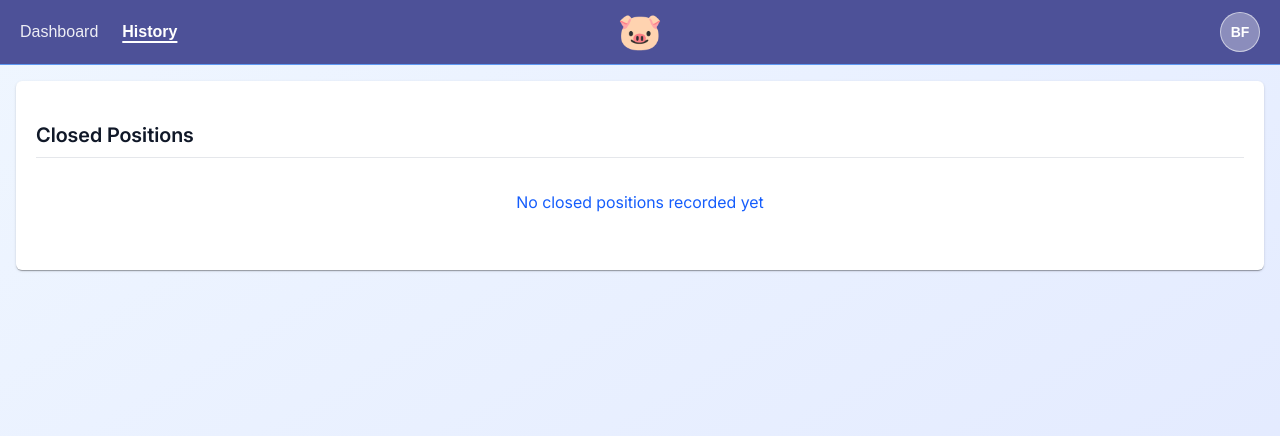
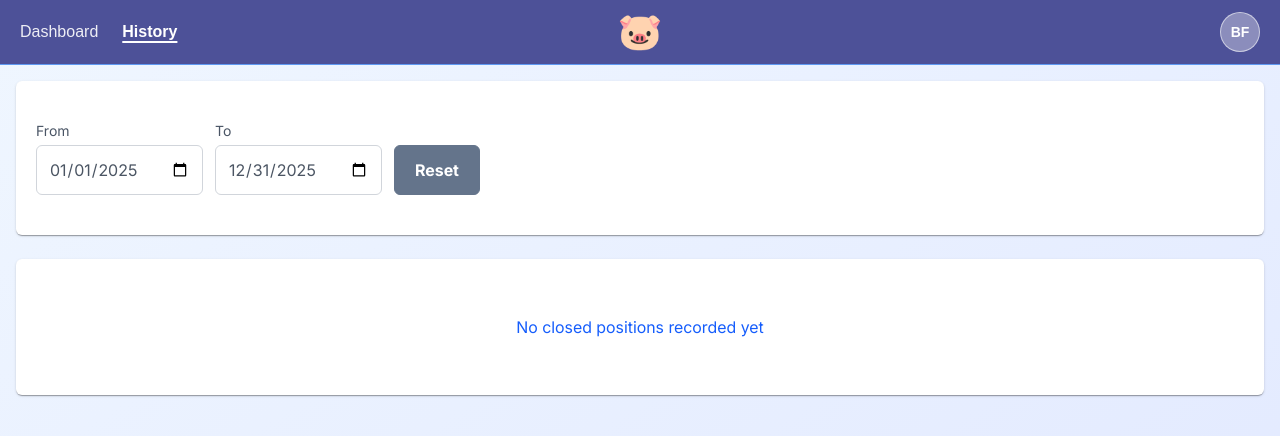
Before and after one commit to bruno-frascino/piggy-fe, a Next.js app: page /history in a window 1280 px wide. Shown: the top 436 px of the page. Built offline with nearby package versions, Linux system fonts and the light colour scheme.

Commit message:
feat:history with a table per exchange

```diff
--- a/src/app/history/page.tsx
+++ b/src/app/history/page.tsx
@@ -5,7 +5,6 @@ import { DataTable } from 'primereact/datatable';
 import { Column } from 'primereact/column';
 import { Card } from 'primereact/card';
 import { Button } from 'primereact/button';
-import { Dropdown } from 'primereact/dropdown';
 import { InputText } from 'primereact/inputtext';
 import {
   getClosedTrades,
@@ -35,115 +34,40 @@ function formatDate(iso: string) {
 
 const returnClass = (v: number) => (v >= 0 ? 'text-green-600' : 'text-red-600');
 
-export default function HistoryPage() {
-  const [rows, setRows] = useState<ClosedTrade[]>([]);
-  const currentYear = new Date().getFullYear();
-  const defaultStart = `${currentYear}-01-01`;
-  const defaultEnd = `${currentYear}-12-31`;
-  const [exchangeFilter, setExchangeFilter] = useState<string>('All');
-  const [startDate, setStartDate] = useState<string>(defaultStart);
-  const [endDate, setEndDate] = useState<string>(defaultEnd);
-  const [showDialog, setShowDialog] = useState(false);
-  const [active, setActive] = useState<ClosedTrade | null>(null);
-
-  useEffect(() => {
-    setRows(getClosedTrades());
-  }, []);
-
-  const filtered = useMemo(() => {
-    const start = new Date(startDate).getTime();
-    const end = new Date(endDate).getTime();
-    return rows.filter(r => {
-      const byExchange =
-        exchangeFilter === 'All' ||
-        (r.exchange ?? 'Unknown') === exchangeFilter;
-      const t = new Date(r.closeDate).getTime();
-      const byDate = (isNaN(start) || t >= start) && (isNaN(end) || t <= end);
-      return byExchange && byDate;
-    });
-  }, [rows, exchangeFilter, startDate, endDate]);
-
-  const totals = filtered.reduce(
+function calcTotals(trades: ClosedTrade[]) {
+  return trades.reduce(
     (acc, r) => {
-      const openPosition = r.unitsClosed * r.buyPrice + r.buyFee;
-      const closePosition = r.unitsClosed * r.sellPrice - r.sellFee;
-      const pl = closePosition - openPosition;
-      acc.open += openPosition;
-      acc.close += closePosition;
-      acc.pl += pl;
+      const openPos = r.unitsClosed * r.buyPrice + r.buyFee;
+      const closePos = r.unitsClosed * r.sellPrice - r.sellFee;
+      acc.open += openPos;
+      acc.close += closePos;
+      acc.pl += closePos - openPos;
       return acc;
     },
     { open: 0, close: 0, pl: 0 }
   );
+}
 
+interface ExchangeTableProps {
+  exchange: string;
+  trades: ClosedTrade[];
+  onEdit: (trade: ClosedTrade) => void;
+}
+
+function ExchangeTable({ exchange, trades, onEdit }: ExchangeTableProps) {
+  const totals = calcTotals(trades);
   const plPct = totals.open > 0 ? totals.pl / totals.open : 0;
 
-  const exchangeOptions = useMemo(() => {
-    const set = new Set<string>();
-    rows.forEach(r => set.add(r.exchange ?? 'Unknown'));
-    return ['All', ...Array.from(set)];
-  }, [rows]);
-
   return (
-    <div className='min-h-screen bg-gradient-to-br from-blue-50 to-indigo-100 p-4'>
-      <div className='max-w-6xl xl:max-w-7xl 2xl:max-w-screen-2xl 3xl:max-w-[1800px] mx-auto space-y-6'>
-        {/* <CoreHeader title='📈 Closed Positions History' /> */}
     <Card>
-          <div className='pb-2 mb-4 border-b border-gray-200'>
-            <h3 className='text-xl font-semibold text-gray-900'>
-              Closed Positions
-            </h3>
-          </div>
-          {filtered.length === 0 ? (
-            <div className='p-4 text-center text-blue-600'>
-              No closed positions recorded yet
-            </div>
-          ) : (
-            <>
-              <div className='flex flex-wrap gap-3 items-end mb-3'>
-                <div>
-                  <label className='block text-sm text-gray-600 mb-1'>
-                    Exchange
-                  </label>
-                  <Dropdown
-                    value={exchangeFilter}
-                    onChange={e => setExchangeFilter(e.value)}
-                    options={exchangeOptions}
-                    className='min-w-[12rem]'
-                  />
-                </div>
-                <div>
-                  <label className='block text-sm text-gray-600 mb-1'>
-                    From
-                  </label>
-                  <InputText
-                    type='date'
-                    value={startDate}
-                    onChange={e => setStartDate(e.target.value)}
-                  />
-                </div>
-                <div>
-                  <label className='block text-sm text-gray-600 mb-1'>To</label>
-                  <InputText
-                    type='date'
-                    value={endDate}
-                    onChange={e => setEndDate(e.target.value)}
-                  />
-                </div>
-                <div className='ml-auto flex gap-2'>
-                  <Button
-                    label='Reset'
-                    severity='secondary'
-                    onClick={() => {
-                      setExchangeFilter('All');
-                      setStartDate(defaultStart);
-                      setEndDate(defaultEnd);
-                    }}
-                  />
-                </div>
+      <div className='pb-2 mb-4 border-b border-gray-200 flex items-center justify-between'>
+        <h3 className='text-xl font-semibold text-gray-900'>{exchange}</h3>
+        <span className='text-sm text-gray-500'>
+          {trades.length} position{trades.length !== 1 ? 's' : ''}
+        </span>
       </div>
       <DataTable
-                value={filtered}
+        value={trades}
         size='small'
         scrollable
         scrollHeight='400px'
@@ -155,10 +79,7 @@ export default function HistoryPage() {
           body={(r: ClosedTrade) => (
             <button
               className='text-blue-600 font-semibold hover:underline'
-                      onClick={() => {
-                        setActive(r);
-                        setShowDialog(true);
-                      }}
+              onClick={() => onEdit(r)}
               title='View / Edit Closed Position'
             >
               {r.symbol}
@@ -179,11 +100,9 @@ export default function HistoryPage() {
           style={{ minWidth: '180px' }}
           footer={
             <span>
-                      <span className='text-gray-600 font-medium'>
-                        Positions:
-                      </span>{' '}
+              <span className='text-gray-600 font-medium'>Positions:</span>{' '}
               <span className='font-semibold text-gray-900'>
-                        {filtered.length}
+                {trades.length}
               </span>
             </span>
           }
@@ -202,8 +121,6 @@ export default function HistoryPage() {
           header='Period'
           body={(r: ClosedTrade) => `${r.periodDays}d`}
           style={{ minWidth: '90px' }}
-                  frozen
-                  alignFrozen='left'
         />
         <Column
           header='Units Closed'
@@ -214,15 +131,11 @@ export default function HistoryPage() {
           header='Buy Price'
           body={(r: ClosedTrade) => formatCurrency(r.buyPrice)}
           style={{ minWidth: '120px' }}
-                  frozen
-                  alignFrozen='left'
         />
         <Column
           header='Sell Price'
           body={(r: ClosedTrade) => formatCurrency(r.sellPrice)}
           style={{ minWidth: '120px' }}
-                  frozen
-                  alignFrozen='left'
         />
         <Column
           header='Buy Fee'
@@ -266,14 +179,10 @@ export default function HistoryPage() {
               r.sellFee -
               (r.unitsClosed * r.buyPrice + r.buyFee);
             return (
-                      <span className={returnClass(pl)}>
-                        {formatCurrency(pl)}
-                      </span>
+              <span className={returnClass(pl)}>{formatCurrency(pl)}</span>
             );
           }}
           style={{ minWidth: '130px' }}
-                  frozen
-                  alignFrozen='left'
           footer={
             <span className={returnClass(totals.pl)}>
               {formatCurrency(totals.pl)}
@@ -286,17 +195,11 @@ export default function HistoryPage() {
             const open = r.unitsClosed * r.buyPrice + r.buyFee;
             const pl = r.unitsClosed * r.sellPrice - r.sellFee - open;
             const pct = open > 0 ? pl / open : 0;
-                    return (
-                      <span className={returnClass(pct)}>{formatPct(pct)}</span>
-                    );
+            return <span className={returnClass(pct)}>{formatPct(pct)}</span>;
           }}
           style={{ minWidth: '130px' }}
-                  frozen
-                  alignFrozen='left'
           footer={
-                    <span className={returnClass(plPct)}>
-                      {formatPct(plPct)}
-                    </span>
+            <span className={returnClass(plPct)}>{formatPct(plPct)}</span>
           }
         />
         <Column
@@ -310,6 +213,97 @@ export default function HistoryPage() {
           style={{ minWidth: '180px' }}
         />
       </DataTable>
+    </Card>
+  );
+}
+
+export default function HistoryPage() {
+  const [rows, setRows] = useState<ClosedTrade[]>([]);
+  const currentYear = new Date().getFullYear();
+  const defaultStart = `${currentYear}-01-01`;
+  const defaultEnd = `${currentYear}-12-31`;
+  const [startDate, setStartDate] = useState<string>(defaultStart);
+  const [endDate, setEndDate] = useState<string>(defaultEnd);
+  const [showDialog, setShowDialog] = useState(false);
+  const [active, setActive] = useState<ClosedTrade | null>(null);
+
+  useEffect(() => {
+    setRows(getClosedTrades());
+  }, []);
+
+  const filtered = useMemo(() => {
+    const start = new Date(startDate).getTime();
+    const end = new Date(endDate).getTime();
+    return rows.filter(r => {
+      const t = new Date(r.closeDate).getTime();
+      return (isNaN(start) || t >= start) && (isNaN(end) || t <= end);
+    });
+  }, [rows, startDate, endDate]);
+
+  const byExchange = useMemo(() => {
+    const map = new Map<string, ClosedTrade[]>();
+    filtered.forEach(r => {
+      const key = r.exchange ?? 'Unknown';
+      if (!map.has(key)) map.set(key, []);
+      map.get(key)!.push(r);
+    });
+    return map;
+  }, [filtered]);
+
+  const exchanges = Array.from(byExchange.keys());
+
+  return (
+    <div className='min-h-screen bg-gradient-to-br from-blue-50 to-indigo-100 p-4'>
+      <div className='max-w-6xl xl:max-w-7xl 2xl:max-w-screen-2xl 3xl:max-w-[1800px] mx-auto space-y-6'>
+        <Card>
+          <div className='flex flex-wrap gap-3 items-end'>
+            <div>
+              <label className='block text-sm text-gray-600 mb-1'>From</label>
+              <InputText
+                type='date'
+                value={startDate}
+                onChange={e => setStartDate(e.target.value)}
+              />
+            </div>
+            <div>
+              <label className='block text-sm text-gray-600 mb-1'>To</label>
+              <InputText
+                type='date'
+                value={endDate}
+                onChange={e => setEndDate(e.target.value)}
+              />
+            </div>
+            <Button
+              label='Reset'
+              severity='secondary'
+              onClick={() => {
+                setStartDate(defaultStart);
+                setEndDate(defaultEnd);
+              }}
+            />
+          </div>
+        </Card>
+
+        {filtered.length === 0 ? (
+          <Card>
+            <div className='p-4 text-center text-blue-600'>
+              No closed positions recorded yet
+            </div>
+          </Card>
+        ) : (
+          exchanges.map(exchange => (
+            <ExchangeTable
+              key={exchange}
+              exchange={exchange}
+              trades={byExchange.get(exchange)!}
+              onEdit={trade => {
+                setActive(trade);
+                setShowDialog(true);
+              }}
+            />
+          ))
+        )}
+
         {showDialog && active && (
           <EditClosedTradeDialog
             trade={active}
@@ -333,7 +327,6 @@ export default function HistoryPage() {
               setActive(null);
             }}
             onDelete={(id: string) => {
-                    // Confirmation now handled inside EditClosedTradeDialog via PrimeReact ConfirmDialog
               deleteClosedTrade(id);
               setRows(getClosedTrades());
               setShowDialog(false);
@@ -341,9 +334,6 @@ export default function HistoryPage() {
             }}
           />
         )}
-            </>
-          )}
-        </Card>
       </div>
     </div>
   );
```
Lines whose indentation alone changed are shown as unchanged.
